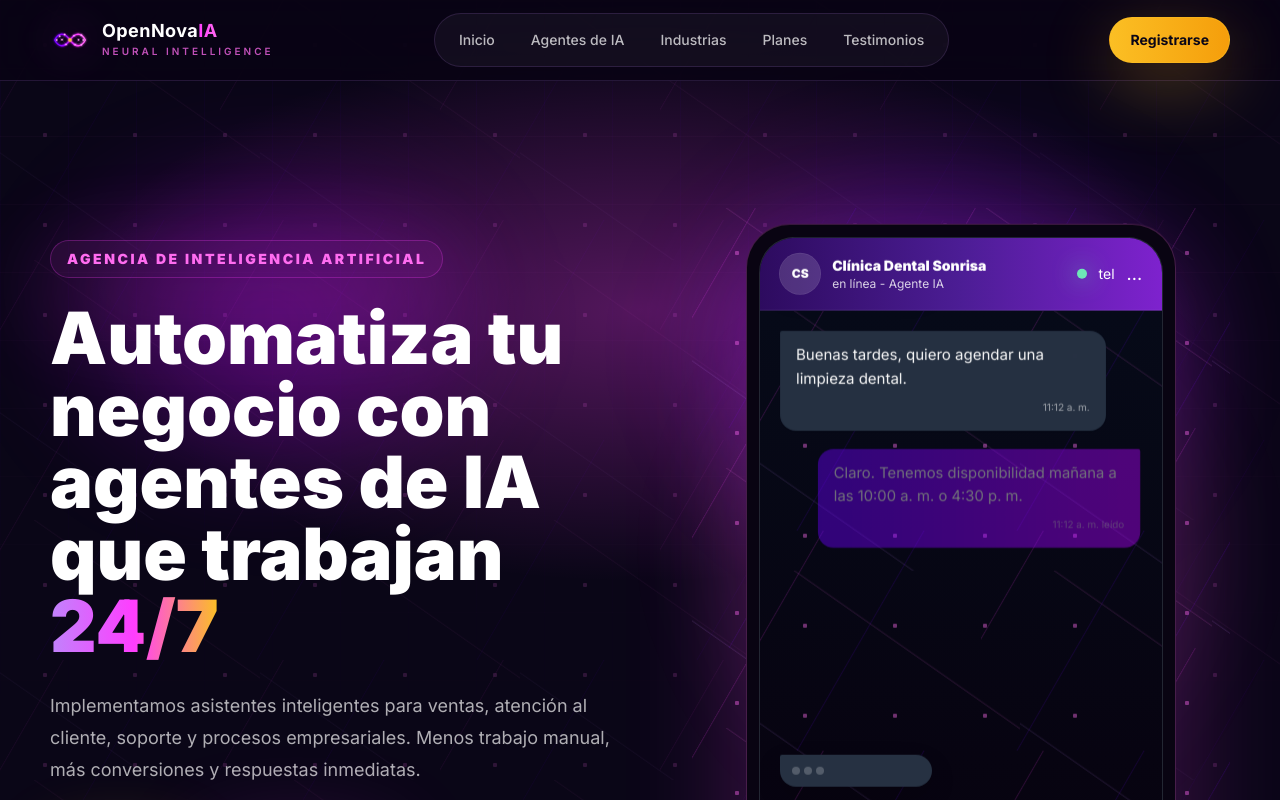
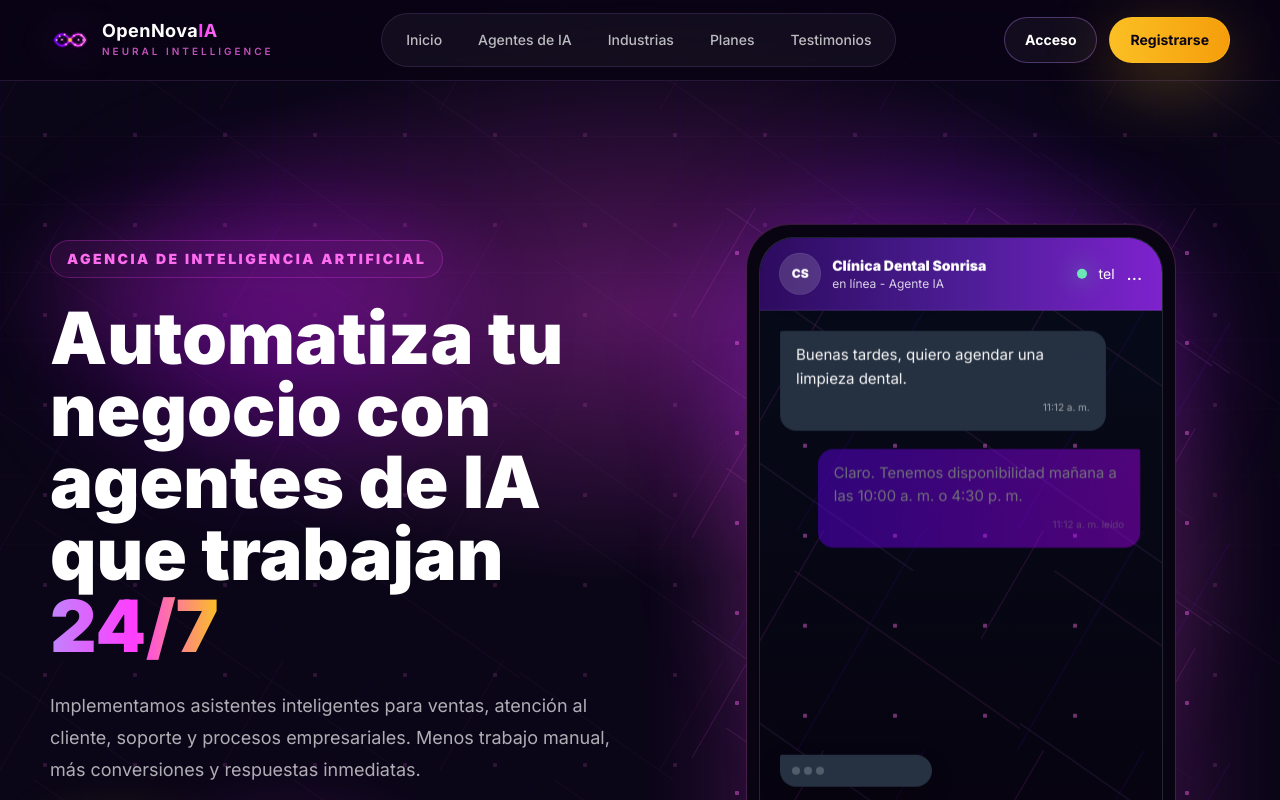
Before and after one commit to emyforero286-ship-it/opennovaia, a Next.js app: page / in a window 1280 px wide. Shown: the top 800 px of the page. Built offline with nearby package versions, Linux system fonts and the light colour scheme; no server answers.

Commit message:
Add access button placeholder in navbar

```diff
--- a/components/Navbar.tsx
+++ b/components/Navbar.tsx
@@ -29,6 +29,15 @@ export function Navbar() {
           ))}
         </div>
 
+        <div className="flex items-center gap-3">
+          {/* TODO: Conectar al sistema de autenticacion cuando este disponible. */}
+          <a
+            href="#"
+            className="rounded-full border border-nova-lilac/35 bg-white/[0.045] px-5 py-3 text-sm font-bold text-white transition duration-300 hover:-translate-y-0.5 hover:border-nova-fuchsia/60 hover:bg-nova-fuchsia/10"
+          >
+            Acceso
+          </a>
+
           {/* TODO: Conectar este boton al sistema de registro cuando este disponible. */}
           <TrackableLink
             href="#"
@@ -38,6 +47,7 @@ export function Navbar() {
           >
             Registrarse
           </TrackableLink>
+        </div>
       </nav>
     </header>
   );
```
Lines whose indentation alone changed are shown as unchanged.
